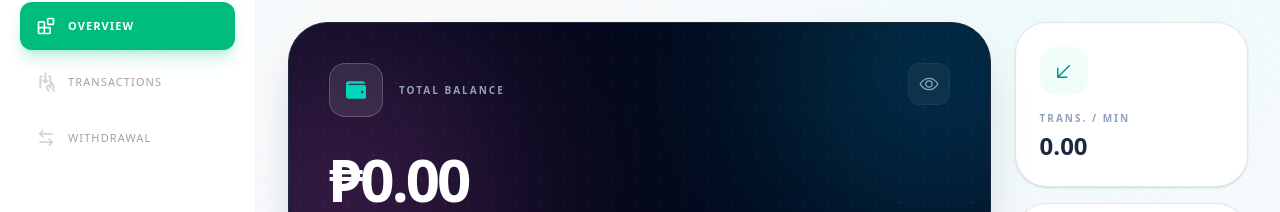
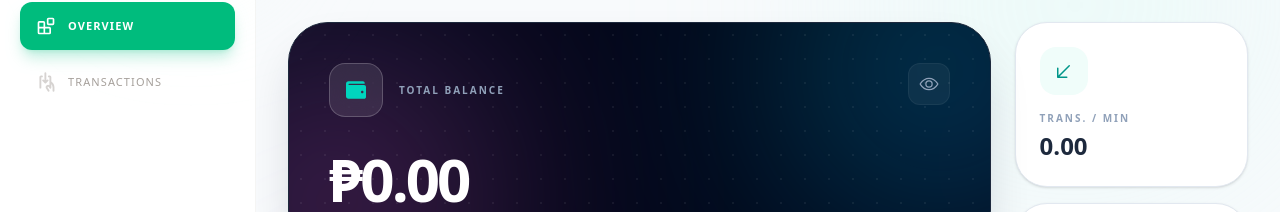
Before and after one commit to JustPayTo-Organization/PulseTech-Dashboard, a React (Vite) app: page /landing in a window 1280 px wide. Shown: the part 156-368 px from the top of the page. Built offline with nearby package versions, Linux system fonts and the light colour scheme; no server answers; sample sign-in values are in the browser's storage.

Commit message:
Removed withdrawal

```diff
--- a/src/components/Sidebar.tsx
+++ b/src/components/Sidebar.tsx
@@ -2,7 +2,7 @@ import { NavLink, useNavigate, useLocation } from "react-router-dom";
 import { PiSignOutBold } from "react-icons/pi";
 import { LuBlocks } from "react-icons/lu";
 import { PiHandWithdrawBold } from "react-icons/pi";
-import { RiArrowLeftRightLine } from "react-icons/ri";
+// import { RiArrowLeftRightLine } from "react-icons/ri";
 import { HiOutlineMenu } from "react-icons/hi";
 import { IoClose } from "react-icons/io5";
 import { useEffect, useRef, useState } from "react";
@@ -18,8 +18,8 @@ export default function Sidebar() {
 
     const navItems = [
         { name: "Overview", path: "/landing", icon: LuBlocks },
-        { name: "Transactions", path: "/transactions", icon: PiHandWithdrawBold },
-        { name: "Withdrawal", path: "/withdrawal", icon: RiArrowLeftRightLine },
+        { name: "Transactions", path: "/transactions", icon: PiHandWithdrawBold }
+        // { name: "Withdrawal", path: "/withdrawal", icon: RiArrowLeftRightLine },
     ];
 
     useEffect(() => {
--- a/src/layouts/Layout.tsx
+++ b/src/layouts/Layout.tsx
@@ -8,6 +8,7 @@ import Login from "../pages/Login";
 import ChangePass from "../pages/ChangePass";
 import ProtectedRoute from "../components/auth_guard/ProtectedRoute"
 import QueuePage from "../pages/QueuePage"
+// import OldLanding from "../pages/OldLanding"
 
 export default function Layout() {
     const location = useLocation();
```
